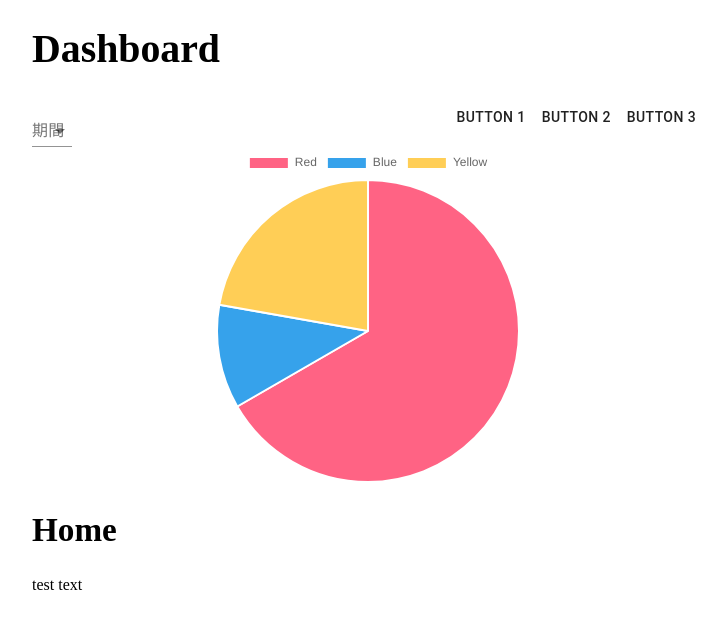
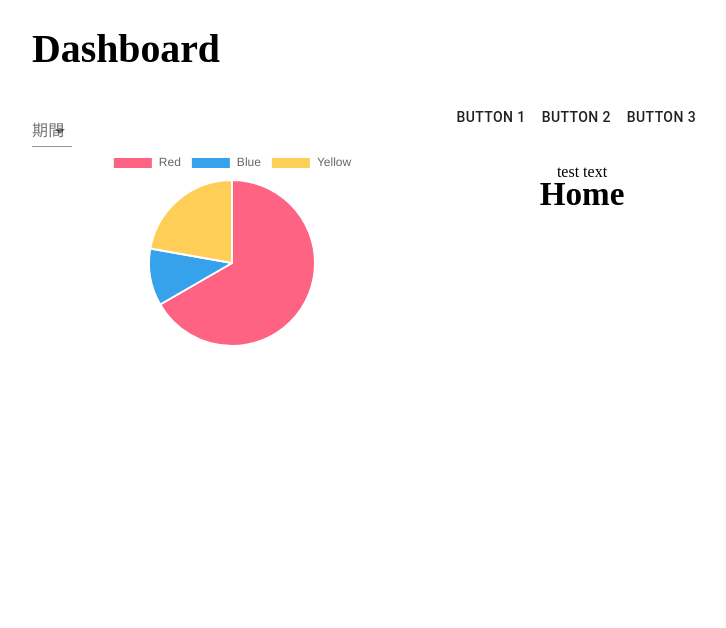
Before and after one commit to siteyo/dashboard-test, a React (Create React App) app: page / in a window 1280 px wide. Shown: the top 628 px of the page, without its empty margins (272-998 px from the left). Built offline with nearby package versions, Linux system fonts and the light colour scheme.

Commit message:
ページ用のスタイルを追加

```diff
--- a/src/App.css
+++ b/src/App.css
@@ -28,3 +28,20 @@ h4 {
 h5 {
   font-size: var(--fontSize-2);
 }
+
+/* Home */
+.home {
+  display: grid;
+  grid-template-columns: 400px 300px;
+}
+
+.card-list {
+  position: relative;
+  display: flex;
+  justify-content: center;
+}
+
+.card-list p {
+  position: absolute;
+  top: 0;
+}
```
